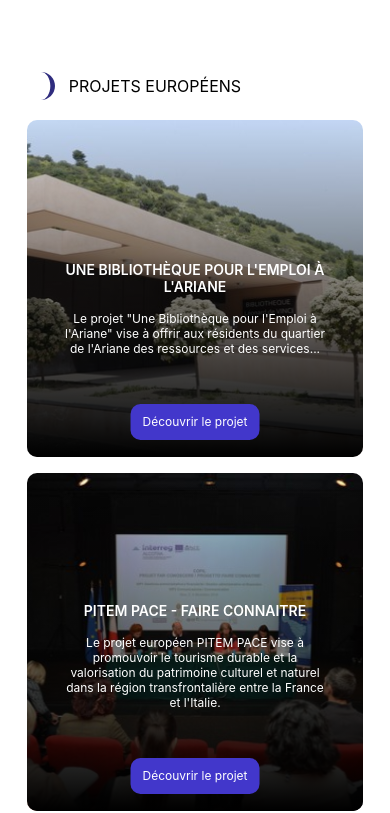
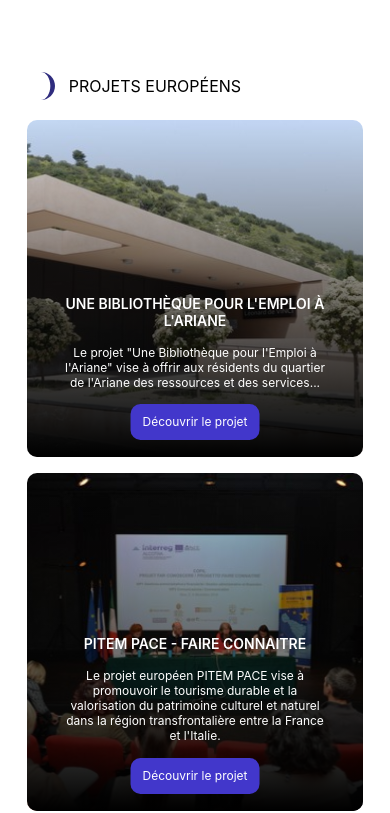
Before and after one commit to Aurore-Dimech/A11Y_2024_IIM, a React (Create React App) app: page / in a window 390 px wide. Shown: the part 2996-3809 px from the top of the page. Built offline with nearby package versions, Linux system fonts and the light colour scheme; the HTML template or start-up script is replaced by a standard one.

Commit message:
FIXED minor bug responsive main page

```diff
--- a/src/components/css/EuropeanProjects.css
+++ b/src/components/css/EuropeanProjects.css
@@ -76,7 +76,6 @@
 
     .projects-info {
         gap: 1em;
-        bottom: 30%;
     }
 
     .projects-info h3 {
```
